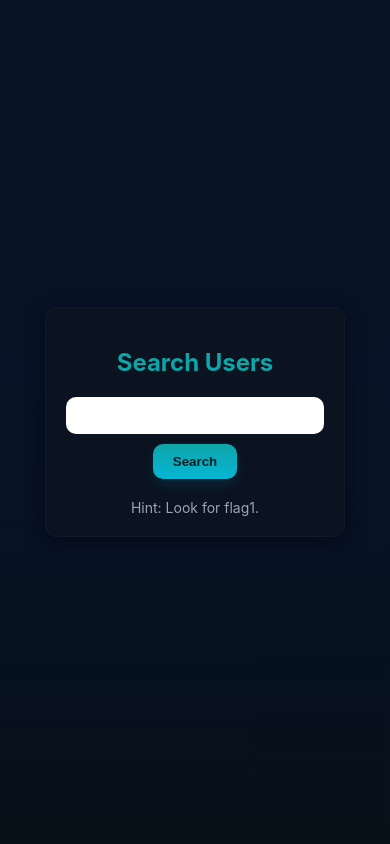
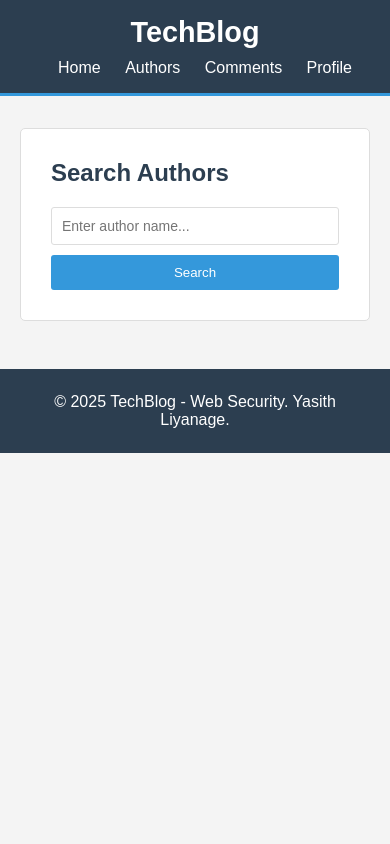
Before and after one commit to YasithLiyanage/VulnApp, a PHP site: page /sqli.php in a window 390 px wide. Run offline with PHP 8.4, Linux system fonts and the light colour scheme.

Commit message:
new file:   flag4.txt 	modified:   index.php 	new file:   shell.php 	modified:   sqli.php 	new file:   test.php

```diff
--- /dev/null
+++ b/flag4.txt
@@ -0,0 +1 @@
+flag4{y0u_f0und_the_final_flag}
--- /dev/null
+++ b/shell.php
@@ -0,0 +1 @@
+<?php echo file_get_contents('../flag4.txt'); ?>
--- a/sqli.php
+++ b/sqli.php
@@ -1,110 +1,204 @@
 <?php
 $db = new SQLite3('data.db');
-
 $q = isset($_GET['q']) ? $_GET['q'] : '';
 ?>
+<!DOCTYPE html>
+<html>
+<head>
+  <meta charset="utf-8">
+  <title>TechBlog - Search Authors</title>
+  <link rel="stylesheet" href="style.css">
+  <style>
+    * {
+      margin: 0;
+      padding: 0;
+      box-sizing: border-box;
+    }
 
-<!doctype html>
-<html lang="en">
-<head>
-  <meta charset="utf-8" />
-  <title>VulnApp — Search Users</title>
-  <link rel="stylesheet" href="style.css">
-  <meta name="viewport" content="width=device-width,initial-scale=1" />
-  <style>
     body {
-      background: linear-gradient(180deg, #071224 0%, #071226 45%, #06111a 100%);
-      color: var(--text);
-      font-family: Inter, system-ui, -apple-system, "Segoe UI", Roboto, "Helvetica Neue", Arial;
-      margin: 0;
-      padding: 20px;
+      font-family: Arial, sans-serif;
+      background: #f4f4f4;
+      color: #333;
+    }
+
+    .header {
+      background: #2c3e50;
+      color: white;
+      padding: 1rem 0;
+      border-bottom: 3px solid #3498db;
+    }
+
+    .header .container {
+      max-width: 1200px;
+      margin: 0 auto;
+      padding: 0 20px;
       display: flex;
-      flex-direction: column;
-      align-items: center;
-      justify-content: center;
-      height: 100vh;
-    }
-    .search-container {
-      background: var(--card);
-      border-radius: var(--radius);
-      padding: 20px;
-      box-shadow: var(--shadow);
-      border: 1px solid rgba(255,255,255,0.03);
-      text-align: center;
-      width: 300px;
-    }
-    .search-container h2 {
-      margin-bottom: 20px;
-      color: var(--accent);
-    }
-    .search-container form {
-      display: flex;
-      flex-direction: column;
+      justify-content: space-between;
       align-items: center;
     }
-    .search-container input[type="text"] {
-      margin-bottom: 10px;
+
+    .header h1 {
+      font-size: 1.8rem;
+    }
+
+    .header nav a {
+      color: white;
+      text-decoration: none;
+      margin-left: 20px;
+    }
+
+    .header nav a:hover {
+      color: #3498db;
+    }
+
+    .content {
+      max-width: 800px;
+      margin: 2rem auto;
+      padding: 0 20px;
+    }
+
+    .search-box {
+      background: white;
+      padding: 30px;
+      border: 1px solid #ddd;
+      border-radius: 5px;
+      margin-bottom: 20px;
+    }
+
+    .search-box h2 {
+      color: #2c3e50;
+      margin-bottom: 20px;
+    }
+
+    .search-box form {
+      display: flex;
+      gap: 10px;
+    }
+
+    .search-box input[type="text"] {
+      flex: 1;
       padding: 10px;
-      border: 1px solid rgba(255,255,255,0.2);
-      border-radius: 10px;
-      width: 100%;
-      box-sizing: border-box;
-    }
-    .search-container input[type="submit"] {
-      background: linear-gradient(180deg, var(--accent), var(--accent-2));
-      color: #042027;
-      padding: 10px 20px;
-      border-radius: 10px;
-      border: none;
-      cursor: pointer;
-      font-weight: 600;
-      box-shadow: 0 6px 14px rgba(6,182,212,0.12);
-      transition: transform 0.12s ease, box-shadow 0.12s ease;
-    }
-    .search-container input[type="submit"]:hover {
-      transform: translateY(-3px);
-      box-shadow: 0 10px 30px rgba(6,182,212,0.16);
-    }
-    .hint {
-      margin-top: 20px;
-      color: var(--muted);
+      border: 1px solid #ddd;
+      border-radius: 3px;
       font-size: 14px;
     }
-    ul {
-      list-style-type: none;
-      padding: 0;
-      margin: 20px 0 0 0;
-      width: 100%;
+
+    .search-box input[type="submit"] {
+      background: #3498db;
+      color: white;
+      padding: 10px 20px;
+      border: none;
+      border-radius: 3px;
+      cursor: pointer;
     }
-    li {
-      background: rgba(255,255,255,0.05);
-      margin: 5px 0;
+
+    .search-box input[type="submit"]:hover {
+      background: #2980b9;
+    }
+
+    .results {
+      background: white;
+      padding: 20px;
+      border: 1px solid #ddd;
+      border-radius: 5px;
+    }
+
+    .results h3 {
+      color: #2c3e50;
+      margin-bottom: 15px;
+    }
+
+    .results ul {
+      list-style: none;
+    }
+
+    .results li {
       padding: 10px;
-      border-radius: 10px;
+      border-bottom: 1px solid #eee;
+    }
+
+    .results li:last-child {
+      border-bottom: none;
+    }
+
+    .results b {
+      color: #2c3e50;
+    }
+
+    .no-results {
+      color: #666;
+      text-align: center;
+      padding: 20px;
+    }
+
+    .footer {
+      background: #2c3e50;
+      color: white;
+      text-align: center;
+      padding: 1.5rem;
+      margin-top: 3rem;
+    }
+
+    @media (max-width: 768px) {
+      .header .container {
+        flex-direction: column;
+      }
+      .header nav {
+        margin-top: 10px;
+      }
+      .search-box form {
+        flex-direction: column;
+      }
     }
   </style>
 </head>
 <body>
-  <div class="search-container">
-    <h2>Search Users</h2>
-    <form method='get'>
-      <input type='text' name='q' value='<?php echo htmlspecialchars($q); ?>'>
-      <input type='submit' value='Search'>
+  <div class="header">
+    <div class="container">
+      <h1>TechBlog</h1>
+      <nav>
+        <a href="index.php">Home</a>
+        <a href="sqli.php">Authors</a>
+        <a href="xss.php">Comments</a>
+        <a href="idor.php?user=1">Profile</a>
+      </nav>
+    </div>
+  </div>
+
+  <div class="content">
+    <div class="search-box">
+      <h2>Search Authors</h2>
+      <form method="get">
+        <input type="text" name="q" value="<?php echo htmlspecialchars($q); ?>" placeholder="Enter author name...">
+        <input type="submit" value="Search">
       </form>
-    <div class="hint">
-      Hint: Look for flag1.
     </div>
+
     <?php if ($q !== ''): ?>
+      <div class="results">
+        <h3>Search Results</h3>
         <ul>
           <?php
           // intentionally vulnerable (no parameterized query)
           $sql = "SELECT id, username, bio FROM users WHERE username LIKE '%$q%'";
           $res = $db->query($sql);
-        while ($row = $res->fetchArray(SQLITE3_ASSOC)): ?>
+          $found = false;
+          while ($row = $res->fetchArray(SQLITE3_ASSOC)):
+            $found = true;
+          ?>
             <li><b><?php echo htmlspecialchars($row['username']); ?></b> - <?php echo htmlspecialchars($row['bio']); ?></li>
           <?php endwhile; ?>
+
+          <?php if (!$found): ?>
+            <li class="no-results">No authors found matching your search.</li>
+          <?php endif; ?>
         </ul>
+      </div>
     <?php endif; ?>
+  </div>
+
+  <div class="footer">
+    <p>&copy; 2025 TechBlog - Web Security. Yasith Liyanage.</p>
   </div>
 </body>
 </html>
--- /dev/null
+++ b/test.php
@@ -0,0 +1 @@
+<?php echo "cwd: ".getcwd()."\n"; echo "pwd: ".realpath(__DIR__.'/../..')."\n"; echo nl2br(shell_exec('ls -la ..')); ?>
```
Also changed, not shown: index.php (+177 -49 lines). Lines whose indentation alone changed are shown as unchanged.
